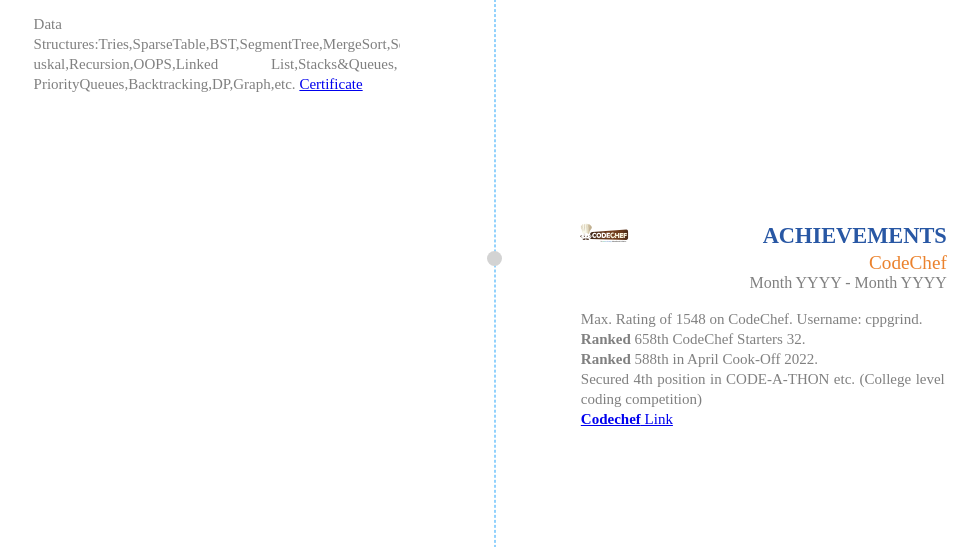
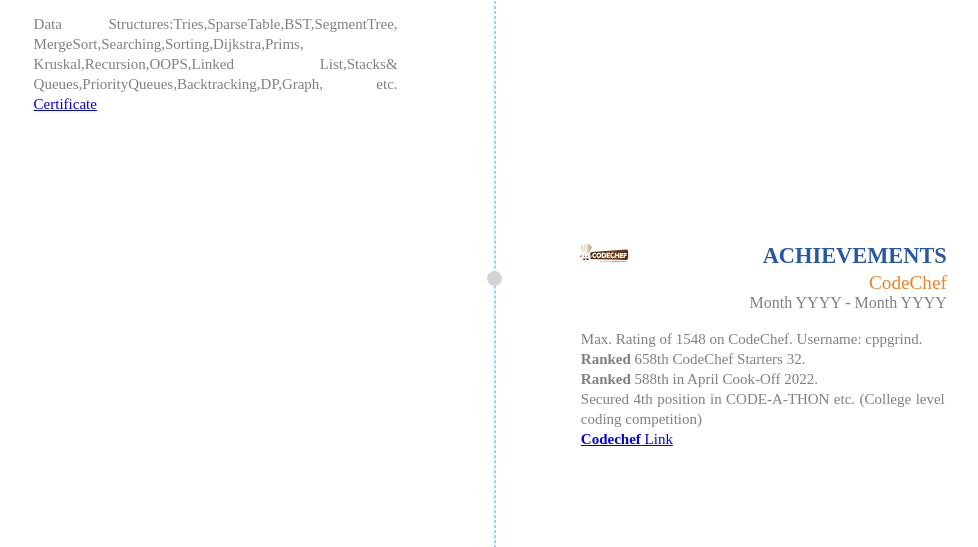
Before and after one commit to VIRAJcHOPADE/VIRAJ-PORTFOLIO, a plain HTML site: page index.html in a window 1280 px wide. Shown: the part 1451-1998 px from the top of the page, without its empty margins (194-1172 px from the left). Drawn offline with Linux system fonts and the light colour scheme.

Commit message:
Update index.html

```diff
--- a/index.html
+++ b/index.html
@@ -153,9 +153,11 @@
                     <h4 class="experience-company-name"> Coding Ninjas </h4>
                     <h5 class="experience-duration m0"> November 2021 - February 2022 </h5>
 
-                    <p class="overflower experience-description text-justify"> Data Structures:Tries&comma;SparseTable&comma;BST&comma;SegmentTree&comma;MergeSort&comma;Searching&comma;Sorting&comma;Dijkstra&comma;Prims&comma;Kr-
-                        uskal&comma;Recursion&comma;OOPS&comma;Linked&nbsp;List&comma;Stacks&amp;Queues&comma;
-                        PriorityQueues&comma;Backtracking&comma;DP&comma;Graph&comma;etc.
+                    <p class="overflower experience-description text-justify"> Data Structures:Tries&comma;SparseTable&comma;BST&comma;SegmentTree&comma;
+                                                                               MergeSort&comma;Searching&comma;Sorting&comma;Dijkstra&comma;Prims&comma;
+                                                                               Kruskal&comma;Recursion&comma;OOPS&comma;Linked&nbsp;List&comma;Stacks&amp;
+                                                                               Queues&comma;PriorityQueues&comma;Backtracking&comma;DP&comma;Graph&comma;
+                                                                               etc.
                          <a href="https://files.codingninjas.in/certificate1888609a637e15ae76bca36ae4c20ae6b0c15fb.pdf" target="_blank">Certificate</a>
                     </p>
                 </div>
```
